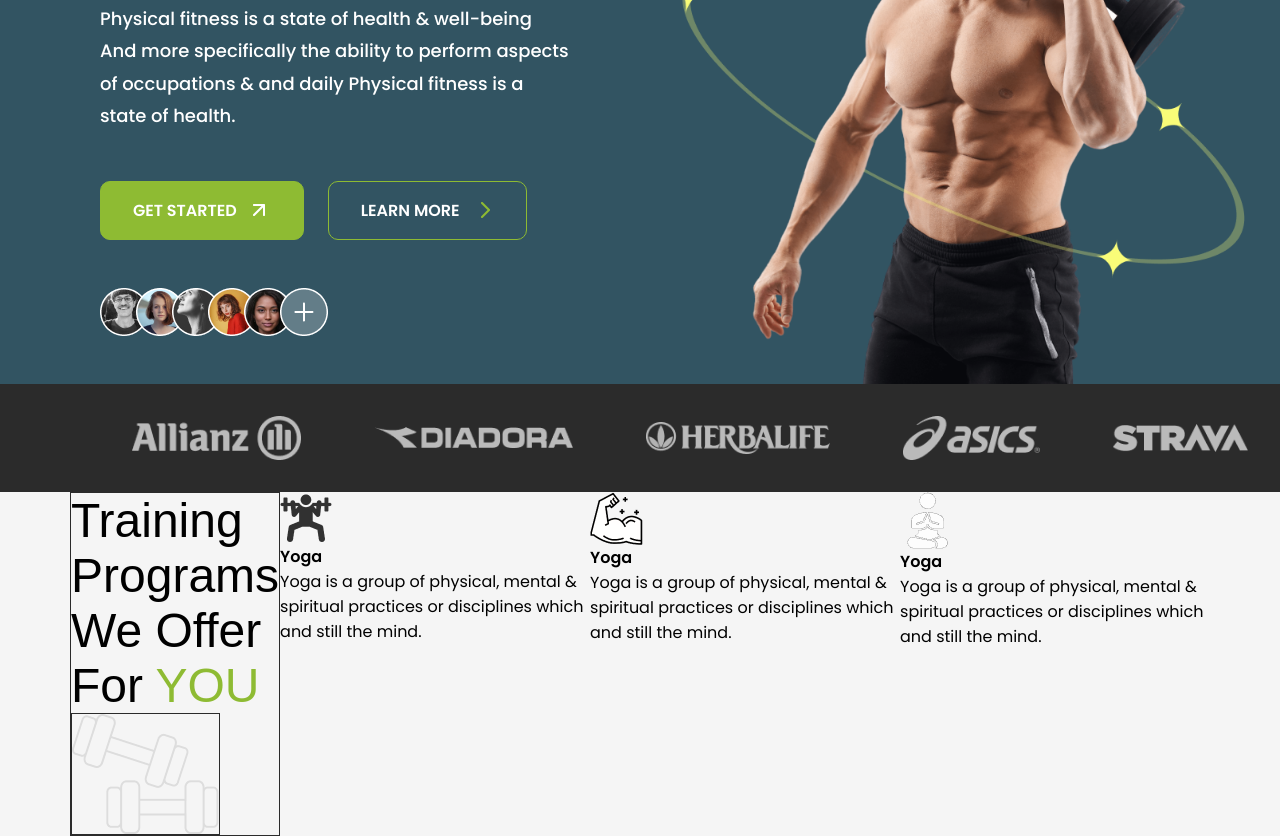
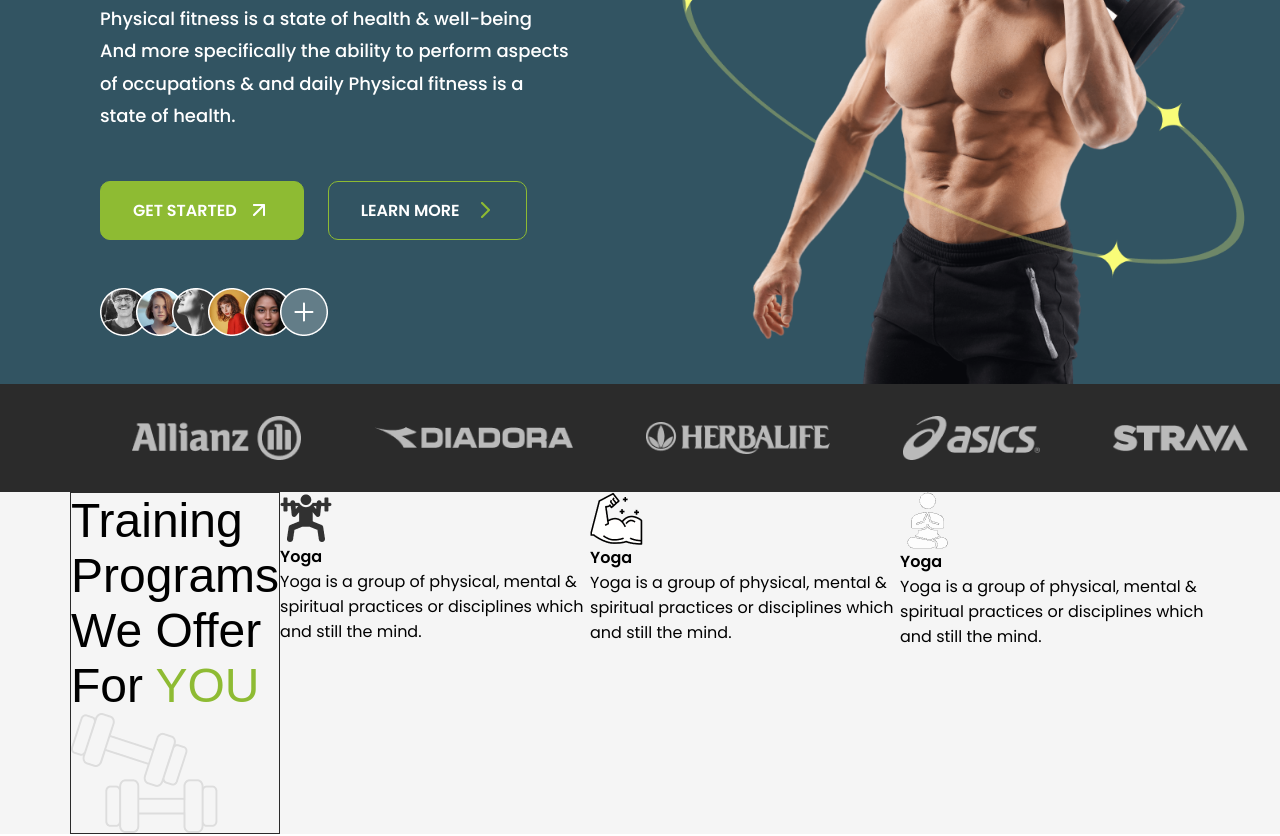
Before and after one commit to AhadWeb3/Fitness-Landing-Page, a plain HTML site: page index.html in a window 1280 px wide. Shown: the part 411-1247 px from the top of the page. Drawn offline with Linux system fonts and the light colour scheme; a web font is replaced by a local one.

```diff
--- a/style.css
+++ b/style.css
@@ -166,5 +166,5 @@ button{
     /* position: absolute; */
     float: top;
     width: fit-content;
-    border: #2B2B2B 1px solid;
+    /* border: #2B2B2B 1px solid; */
 }
```
